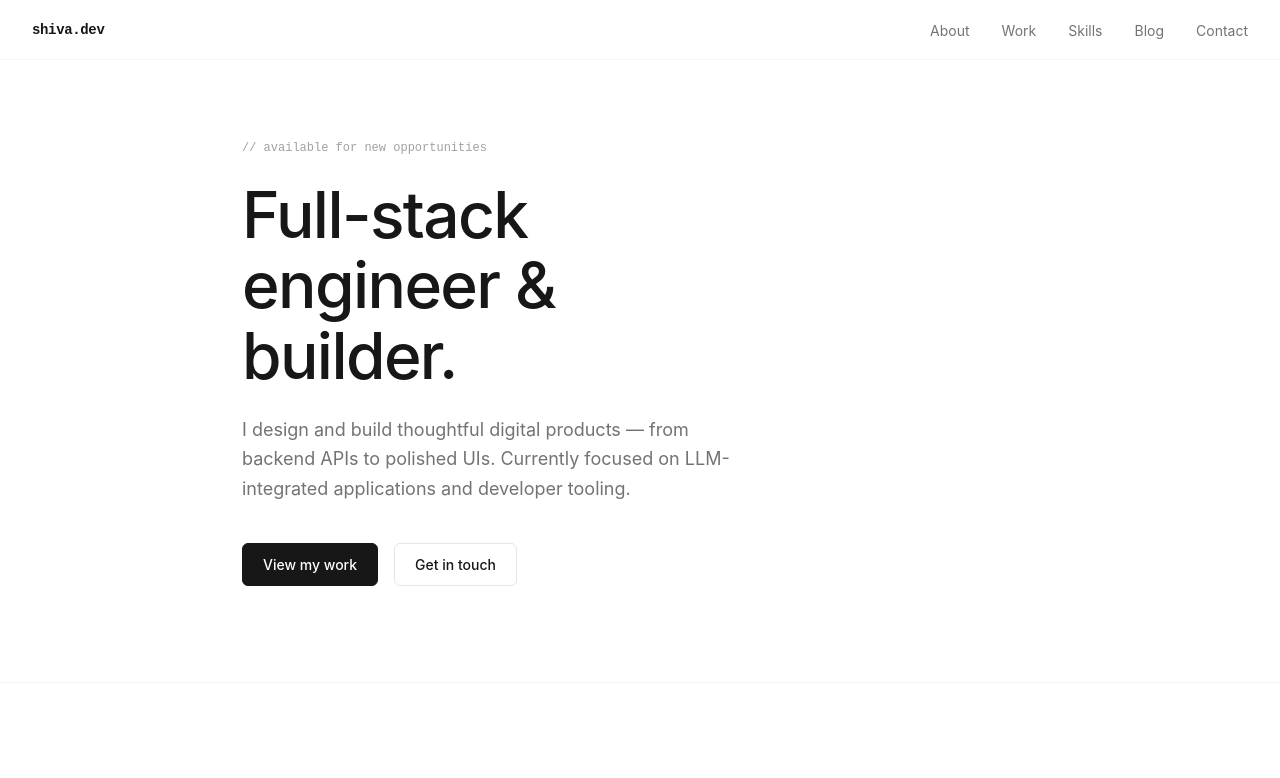
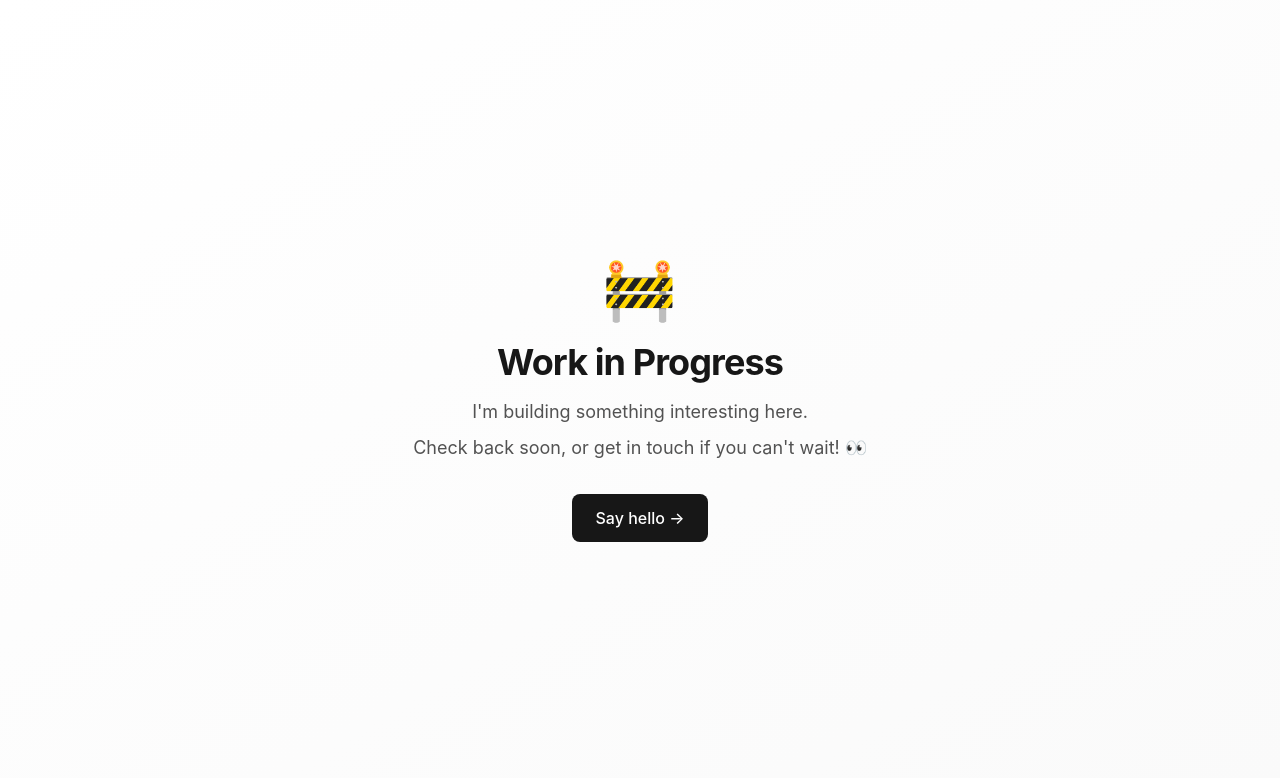
Before and after one commit to shimar007/portfolio, a Next.js app: page / in a window 1280 px wide. Shown: the top 778 px of the page. Built offline with nearby package versions, Linux system fonts and the light colour scheme.

Commit message:
adding wip status

```diff
--- a/app/layout.tsx
+++ b/app/layout.tsx
@@ -1,11 +1,9 @@
 import type { Metadata } from "next";
 import "./globals.css";
-import Nav from "@/components/Nav";
-import Footer from "@/components/Footer";
-import SmoothScrollProvider from "@/components/SmoothScrollProvider";
+import WorkInProgress from "@/components/WorkInProgress";
 
 export const metadata: Metadata = {
-  title: "Shiva — Full-Stack Engineer",
+  title: "Shivakumar — Full-Stack Engineer",
   description: "Full-stack engineer focused on LLM-integrated applications and developer tooling. Based in Sydney, AU.",
 };
 
@@ -13,11 +11,7 @@ export default function RootLayout({ children }: { children: React.ReactNode })
   return (
     <html lang="en" suppressHydrationWarning>
       <body>
-        <SmoothScrollProvider>
-          <Nav />
-          <main>{children}</main>
-          <Footer />
-        </SmoothScrollProvider>
+        <WorkInProgress />
       </body>
     </html>
   );
--- /dev/null
+++ b/components/WorkInProgress.tsx
@@ -0,0 +1,26 @@
+"use client";
+
+export default function WorkInProgress() {
+  return (
+    <div className="min-h-screen flex items-center justify-center bg-gradient-to-br from-white to-neutral-50 dark:from-neutral-900 dark:to-neutral-950 px-8">
+      <div className="max-w-lg text-center">
+        <div className="mb-6 text-6xl">🚧</div>
+        <h1 className="text-4xl font-bold mb-4 tracking-tight">
+          Work in Progress
+        </h1>
+        <p className="text-lg text-neutral-600 dark:text-neutral-400 mb-2">
+          I&apos;m building something interesting here.
+        </p>
+        <p className="text-lg text-neutral-600 dark:text-neutral-400 mb-8">
+          Check back soon, or get in touch if you can&apos;t wait! 👀
+        </p>
+        <a
+          href="mailto:shimar007@gmail.com"
+          className="inline-flex items-center gap-2 px-6 py-3 bg-neutral-900 dark:bg-neutral-100 text-white dark:text-neutral-900 rounded-lg font-medium hover:opacity-80 transition-opacity"
+        >
+          Say hello →
+        </a>
+      </div>
+    </div>
+  );
+}
```
